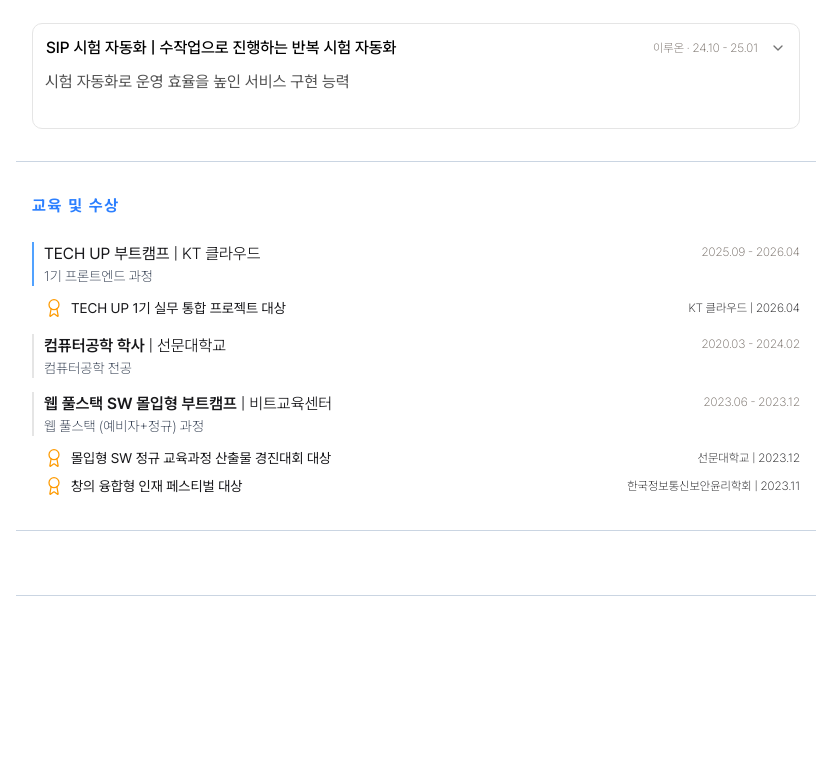
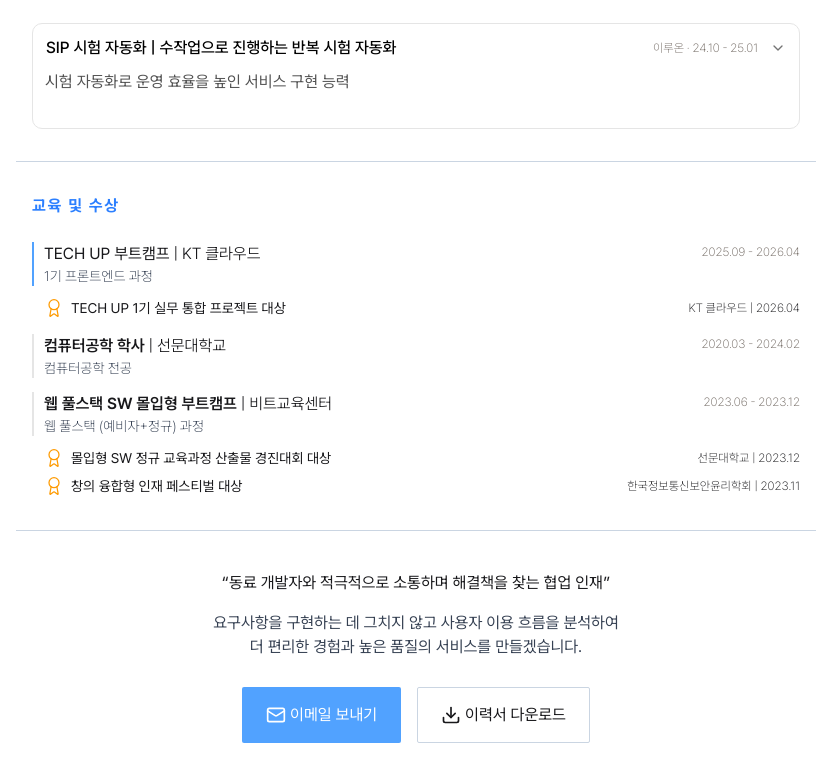
Before and after one commit to 806hyogi/hyogi-portfolio, a Next.js app: page / in a window 1280 px wide. Shown: the part 1994-2776 px from the top of the page, without its empty margins (224-1055 px from the left). Before the commit the page ends 2590 px from the top, so only its background shows below. Built offline with nearby package versions, Linux system fonts and the light colour scheme.

Commit message:
feat: contactsection 추가

```diff
--- a/app/globals.css
+++ b/app/globals.css
@@ -167,3 +167,32 @@
     height: 0;
   }
 }
+
+/* 프린트 버튼 숨기기 */
+@media print {
+  * {
+    -webkit-print-color-adjust: exact !important;
+    print-color-adjust: exact !important;
+  }
+
+  html,
+  body {
+    background: var(--background) !important;
+    color: var(--foreground) !important;
+  }
+
+  main,
+  section {
+    background: var(--background) !important;
+  }
+
+  header,
+  footer {
+    display: none !important;
+  }
+
+  section {
+    break-inside: avoid;
+    page-break-inside: avoid;
+  }
+}
--- a/components/sections/ContactSection.tsx
+++ b/components/sections/ContactSection.tsx
@@ -1,10 +1,72 @@
+"use client";
+
+import { Download, Mail } from "lucide-react";
+
+const wait = (ms: number) => new Promise((resolve) => setTimeout(resolve, ms));
+const waitForImages = async () => {
+    const images = Array.from(document.images);
+
+    await Promise.all(
+        images.map(async (image) => {
+            if (image.complete && image.naturalWidth > 0) {
+                return;
+            }
+
+            await new Promise<void>((resolve) => {
+                image.onload = () => resolve();
+                image.onerror = () => resolve();
+            });
+        })
+    );
+};
+
 export default function ContactSection() {
+
+    /* 이력서 다운로드 */
+    const handleDownloadPdf = async () => {
+        window.dispatchEvent(new Event("portfolio:open-all-projects"));
+
+        await wait(500);
+        await waitForImages();
+        await wait(300);
+
+        window.print();
+    };
+
     return (
         <section
             id="Contact"
-            className="scroll-mt-16 border-b border-slate-300 px-4 py-8 dark:border-slate-700"
+            className="scroll-mt-16 border-b border-slate-300 px-4 py-10 dark:border-slate-700"
         >
+            <div className="flex flex-col items-center gap-4 text-center">
+                <p className="text-base font-normal leading-6 text-zinc-900 dark:text-zinc-100">
+                    “동료 개발자와 적극적으로 소통하며 해결책을 찾는 협업 인재”
+                </p>
 
+                <p className="max-w-[512px] text-base font-normal leading-6 text-gray-700 dark:text-neutral-300">
+                    요구사항을 구현하는 데 그치지 않고 사용자 이용 흐름을 분석하여
+                    <br className="hidden sm:block" />
+                    더 편리한 경험과 높은 품질의 서비스를 만들겠습니다.
+                </p>
+            </div>
+
+            <div className="flex flex-col justify-center gap-4 pt-7 sm:flex-row">
+                <a
+                    href="mailto:rhkdgur120@naver.com"
+                    className="inline-flex items-center justify-center gap-1 rounded-xs bg-blue-400 dark:bg-blue-900 px-6 py-4 text-base font-normal leading-6 text-white hover:bg-blue-500">
+                    <Mail aria-hidden="true" className="size-5" />
+                    이메일 보내기
+                </a>
+                <button
+                    type="button"
+                    data-pdf-ignore="true"
+                    onClick={handleDownloadPdf}
+                    className="cursor-pointer inline-flex items-center justify-center gap-1 rounded-xs px-6 py-4 text-base font-normal leading-6 text-zinc-900 outline outline-1 outline-offset-[-1px] outline-slate-300 dark:text-zinc-100 dark:outline-slate-700"
+                >
+                    <Download aria-hidden="true" className="size-5" />
+                    이력서 다운로드
+                </button>
+            </div>
         </section>
     );
 }
--- a/components/sections/ProjectSection.tsx
+++ b/components/sections/ProjectSection.tsx
@@ -1,3 +1,6 @@
+"use client";
+
+import { useEffect, useState } from "react";
 import Image from "next/image";
 import { Accordion, AccordionContent, AccordionItem, AccordionTrigger } from "@/components/ui/accordion";
 
@@ -119,7 +122,22 @@ const projects = [
     },
 ];
 
+const projectValues = projects.map((project) => project.title);
+
 export default function ProjectSection() {
+    const [openProjects, setOpenProjects] = useState<string[]>([]); // 프로젝트 아코디언 상태
+
+    /* 프로젝트 열리는 이벤트 */
+    useEffect(() => {
+        const handleOpenAllProjects = () => {
+            setOpenProjects(projectValues);
+        };
+
+        window.addEventListener("portfolio:open-all-projects", handleOpenAllProjects);
+
+        return () => { window.removeEventListener("portfolio:open-all-projects", handleOpenAllProjects) };
+    }, []);
+
     return (
         <section
             id="Project"
@@ -129,7 +147,11 @@ export default function ProjectSection() {
                 주요 프로젝트
             </h2>
 
-            <Accordion type="single" collapsible className="mt-6 flex flex-col gap-6">
+            <Accordion type="multiple"
+                value={openProjects}
+                onValueChange={setOpenProjects}
+                className="mt-6 flex flex-col gap-6"
+            >
                 {projects.map((project) => (
                     <AccordionItem
                         key={project.title}
@@ -180,6 +202,7 @@ export default function ProjectSection() {
                                         alt={`${project.title} 화면 ${index + 1}`}
                                         width={706}
                                         height={351}
+                                        loading="eager"
                                         className="h-auto w-full rounded-md object-contain"
                                     />
                                 ))}
--- a/package.json
+++ b/package.json
@@ -11,6 +11,8 @@
   "dependencies": {
     "class-variance-authority": "^0.7.1",
     "clsx": "^2.1.1",
+    "html2canvas": "^1.4.1",
+    "jspdf": "^4.2.1",
     "lucide-react": "^1.27.0",
     "next": "16.2.12",
     "next-themes": "^0.4.6",
```
Also changed, not shown: 1 other file (tests, documents, lock files or other folders).
